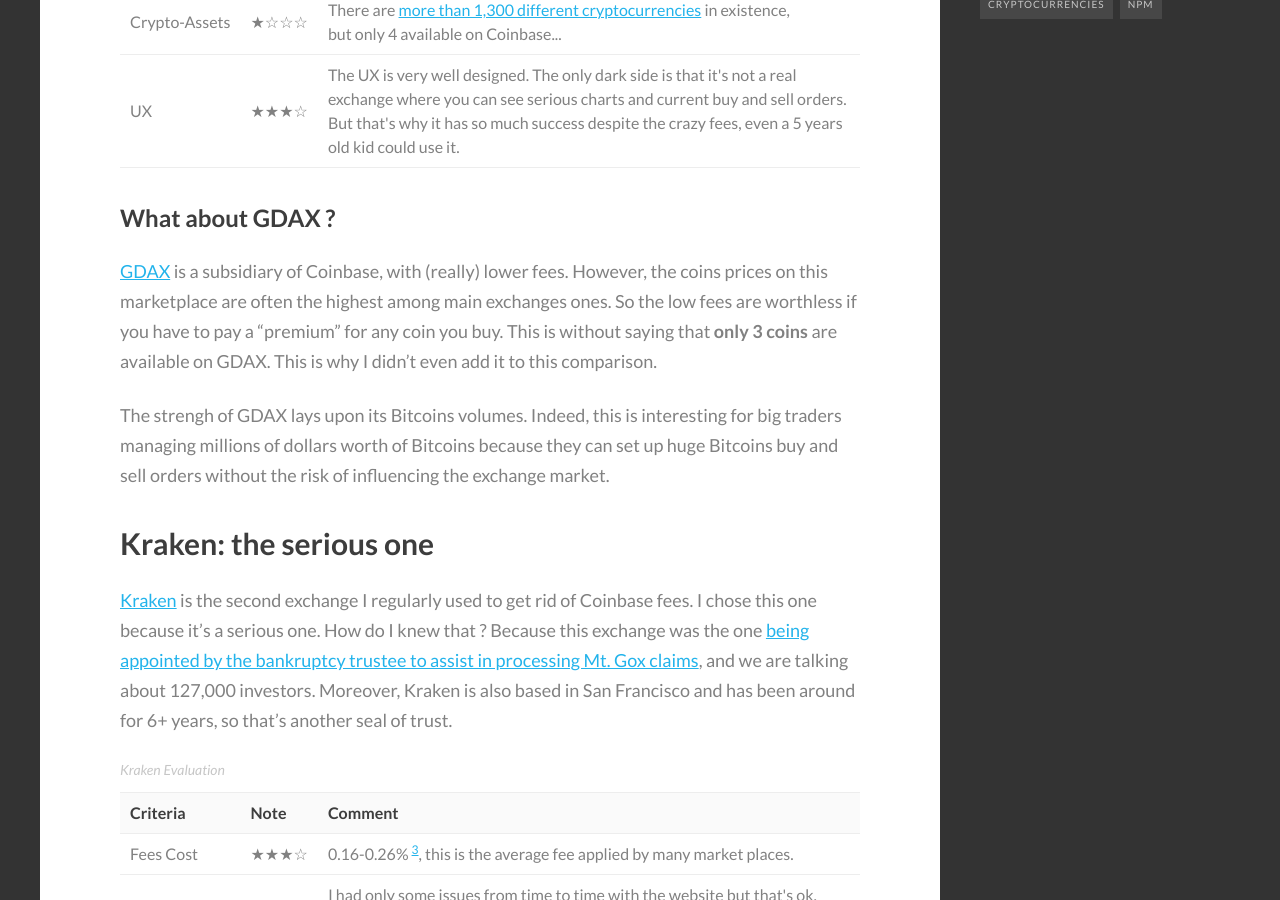
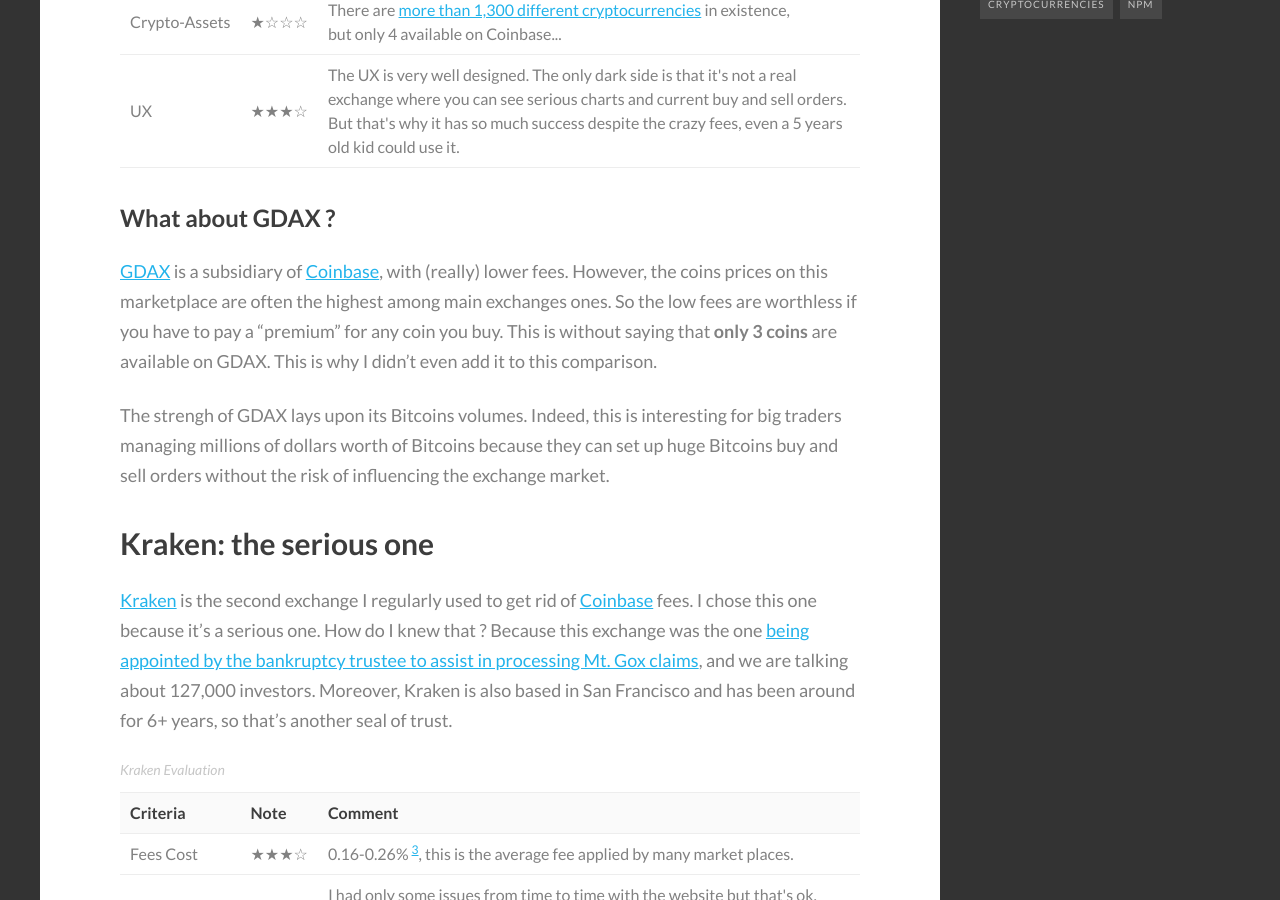
Before and after one commit to ivangabriele/blog, a Jekyll site: the page built from _posts/2017-12-21-the-best-exchanges-to-buy-and-sell-your-cryptocurrencies.md, in a window 1280 px wide and 900 px high, scrolled down 1869 px. Built offline with Jekyll 4.4.1, drawn with Linux system fonts in a browser that asks for light colours; some web fonts are replaced; comment, search, counter and statistics services are not loaded; part of the change alters nothing that is shown.

```diff
--- a/_posts/2017-12-21-the-best-exchanges-to-buy-and-sell-your-cryptocurrencies.md
+++ b/_posts/2017-12-21-the-best-exchanges-to-buy-and-sell-your-cryptocurrencies.md
@@ -20,7 +20,7 @@ That being said, I started trading in August 2017 and had to struggle with most
 
 ## Coinbase: the best UX, but really high fees
 
-I started trading in August 2017 and first used [Coinbase](https://www.coinbase.com) which is clearly the most famous, fancy and [fast-growing](https://techcrunch.com/2017/08/10/coinbase-raises-100m-at-a-1-6b-valuation-amid-explosive-growth/) San Francisco crypto-startup.
+I started trading in August 2017 and first used [Coinbase](https://www.coinbase.com/join/52d1cd906c6884c5a3000023) which is clearly the most famous, fancy and [fast-growing](https://techcrunch.com/2017/08/10/coinbase-raises-100m-at-a-1-6b-valuation-amid-explosive-growth/) San Francisco crypto-startup.
 
 Most traders you will met, who started trading in 2017 and are from a Western country, will tell you that they bought their first Bitcoins, Ethereums or Litecoins on Coinbase. Why ? Because the design is really friendly and makes you feel [deservedly safe](https://www.futureofeverything.io/2017/11/28/coinbase-safe/).
 
@@ -69,13 +69,13 @@ Most traders you will met, who started trading in 2017 and are from a Western co
 
 ### What about GDAX ?
 
-[GDAX](https://www.gdax.com) is a subsidiary of Coinbase, with (really) lower fees. However, the coins prices on this marketplace are often the highest among main exchanges ones. So the low fees are worthless if you have to pay a "premium" for any coin you buy. This is without saying that **only 3 coins** are available on GDAX. This is why I didn't even add it to this comparison.
+[GDAX](https://www.gdax.com) is a subsidiary of [Coinbase](https://www.coinbase.com/join/52d1cd906c6884c5a3000023), with (really) lower fees. However, the coins prices on this marketplace are often the highest among main exchanges ones. So the low fees are worthless if you have to pay a "premium" for any coin you buy. This is without saying that **only 3 coins** are available on GDAX. This is why I didn't even add it to this comparison.
 
 The strengh of GDAX lays upon its Bitcoins volumes. Indeed, this is interesting for big traders managing millions of dollars worth of Bitcoins because they can set up huge Bitcoins buy and sell orders without the risk of influencing the exchange market.
 
 ## Kraken: the serious one
 
-[Kraken](ttps://www.kraken.com) is the second exchange I regularly used to get rid of Coinbase fees. I chose this one because it's a serious one. How do I knew that ? Because this exchange was the one [being appointed by the bankruptcy trustee to assist in processing Mt. Gox claims](https://en.wikipedia.org/wiki/Mt._Gox#Bankruptcy;_stolen_bitcoin_(2014–16)), and we are talking about 127,000 investors. Moreover, Kraken is also based in San Francisco and has been around for 6+ years, so that's another seal of trust.
+[Kraken](ttps://www.kraken.com) is the second exchange I regularly used to get rid of [Coinbase](https://www.coinbase.com/join/52d1cd906c6884c5a3000023) fees. I chose this one because it's a serious one. How do I knew that ? Because this exchange was the one [being appointed by the bankruptcy trustee to assist in processing Mt. Gox claims](https://en.wikipedia.org/wiki/Mt._Gox#Bankruptcy;_stolen_bitcoin_(2014–16)), and we are talking about 127,000 investors. Moreover, Kraken is also based in San Francisco and has been around for 6+ years, so that's another seal of trust.
 
 <table>
   <caption>Kraken Evaluation</caption>
```
